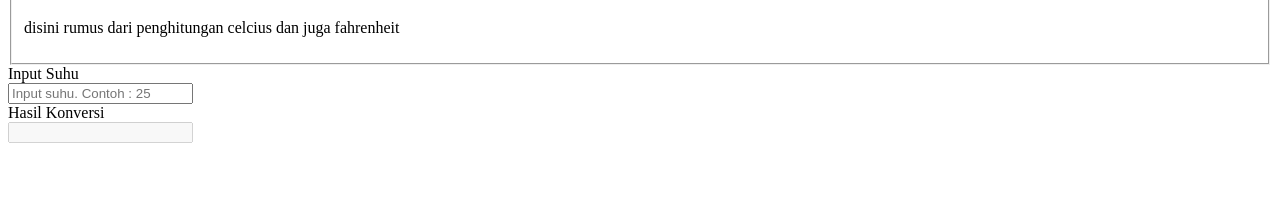
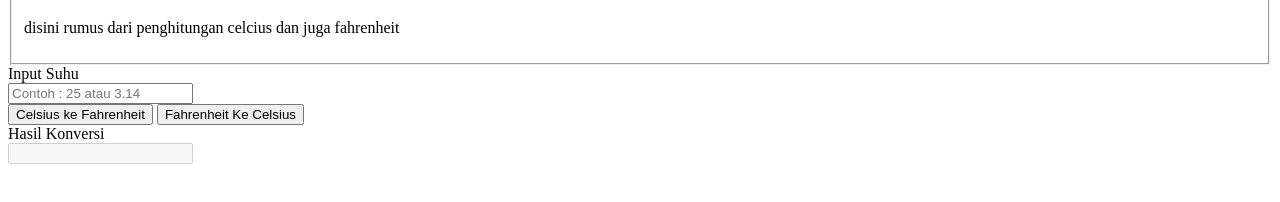
Before and after one commit to revou-fundamental-course/5-feb-24-DimsRK, a plain HTML site: page index.html in a window 1280 px wide. Shown: the part 54-256 px from the top of the page. Drawn offline with Linux system fonts and the light colour scheme.

Commit message:
first commit

```diff
--- a/CSS/style.css
+++ b/CSS/style.css
@@ -23,3 +23,8 @@ nav {
 #output-section {
     display: block;
 }
+
+.label {
+    display: flex;
+    flex-direction: column;
+}
--- a/index.html
+++ b/index.html
@@ -23,9 +23,15 @@
             </fieldset>
         </div>
         <div id="function">
-            <label for="input-section">Input Suhu</label>
-            <input type="number" id="input-section" placeholder="Input suhu. Contoh : 25">
-            <label for="output-section">Hasil Konversi</label>
+            <label for="input-section" class="label">Input Suhu</label>
+            <input type="number" id="input-section" placeholder="Contoh : 25 atau 3.14">
+            <section class="resultButton">
+              <button class="result" id="celcius-to-fahrenheit">Celsius ke Fahrenheit</button>
+              <button class="result" id="fahrenheit-to-celcius">Fahrenheit Ke Celsius</button>
+            </section>
+        </div>
+        <div id="conversion-result">
+            <label for="output-section" class="label">Hasil Konversi</label>
             <input type="number" id="output-section" disabled>
         </div>
     </main>
```
